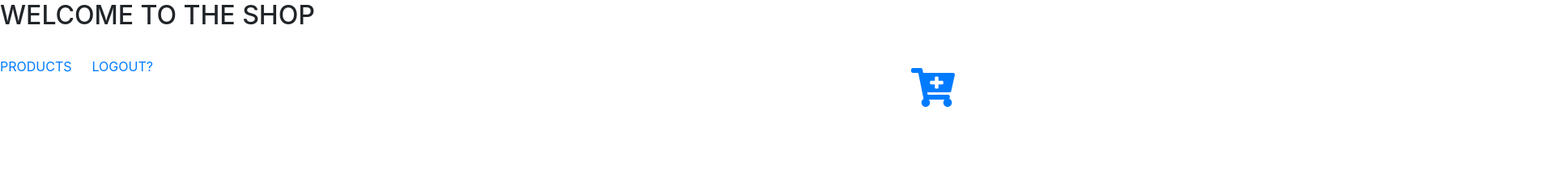
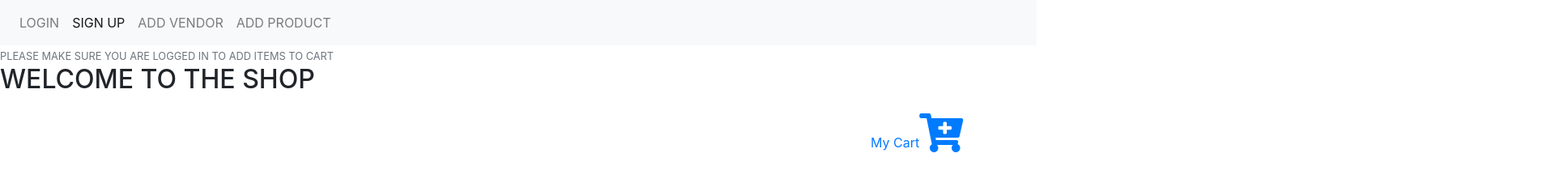
Before and after one commit to ANKITJAITAK9833/Shopping-Cart-Training-Project-2019, a website: page public/productList.html in a window 1280 px wide. Shown: the top 226 px of the page at 81% size, 1920 px wide, since content can reach past the window. Drawn offline with nearby package versions, Linux system fonts and the light colour scheme; no server answers.

Commit message:
MY FINAL PROJECT navbar

```diff
--- a/public/productList.html
+++ b/public/productList.html
@@ -13,12 +13,21 @@
 </head>
 
 <body>
+    <nav class="navbar navbar-expand-lg navbar-light bg-light">
+        <div class="collapse navbar-collapse" id="navbarNavAltMarkup">
+            <div class="navbar-nav">
+                <a class="nav-item nav-link" href="/login.html">LOGIN</a>
+                <a class="nav-item nav-link active" href="/signup.html">SIGN UP <span class="sr-only">(current)</span></a>
+                <a class="nav-item nav-link" href="/vendor.html">ADD VENDOR</a>
+                <a class="nav-item nav-link" href="/index.html">ADD PRODUCT</a>
+            </div>
+        </div>
+    </nav>
+    <small id="emailHelp" class="form-text text-muted"> PLEASE MAKE SURE YOU ARE LOGGED IN TO ADD ITEMS TO CART</small>
     <h2>WELCOME TO THE SHOP </h2> <br>
 
-    <a href="index.html">PRODUCTS</a> &emsp;
-    <a href="login.html">LOGOUT?</a>
-    <div style="position:relative; left:1125px; bottom:10px;">
-        <a href="userCart.html"><i class="fas fa-cart-plus fa-3x"></i></a>
+    <div style="position:relative; left:1075px; bottom:10px;">
+        <a href="userCart.html">My Cart<i class="fas fa-cart-plus fa-3x"></i></a>
     </div>
 
     <div class="container">
--- a/server.js
+++ b/server.js
@@ -209,7 +209,6 @@ app.post('/carts/delete', async (req, res) => {
   const id = req.body.productId
   console.log(id + "from post remove cart")
   try {
-    console.log(id)
     Cart.destroy({
       where: {
         productId: id,
```
Also changed, not shown: public/index.html (+12 -2 lines), public/signup.html (+8 -0 lines), public/userCart.html (+11 -2 lines), public/userCart.js (+4 -6 lines), public/vendor.html (+11 -3 lines), 1 other file.
